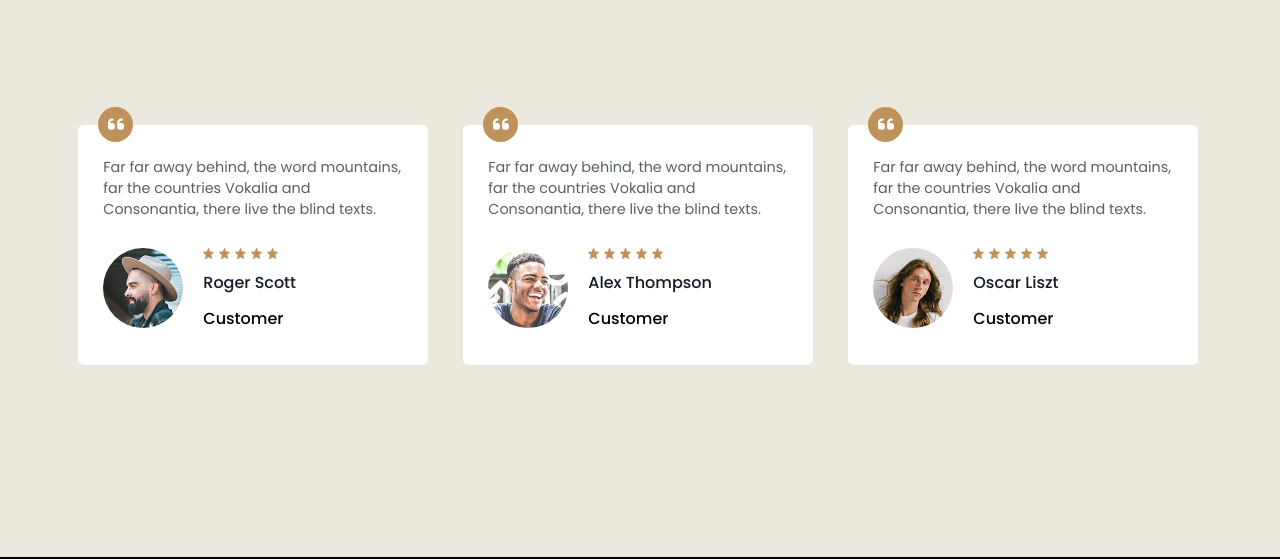
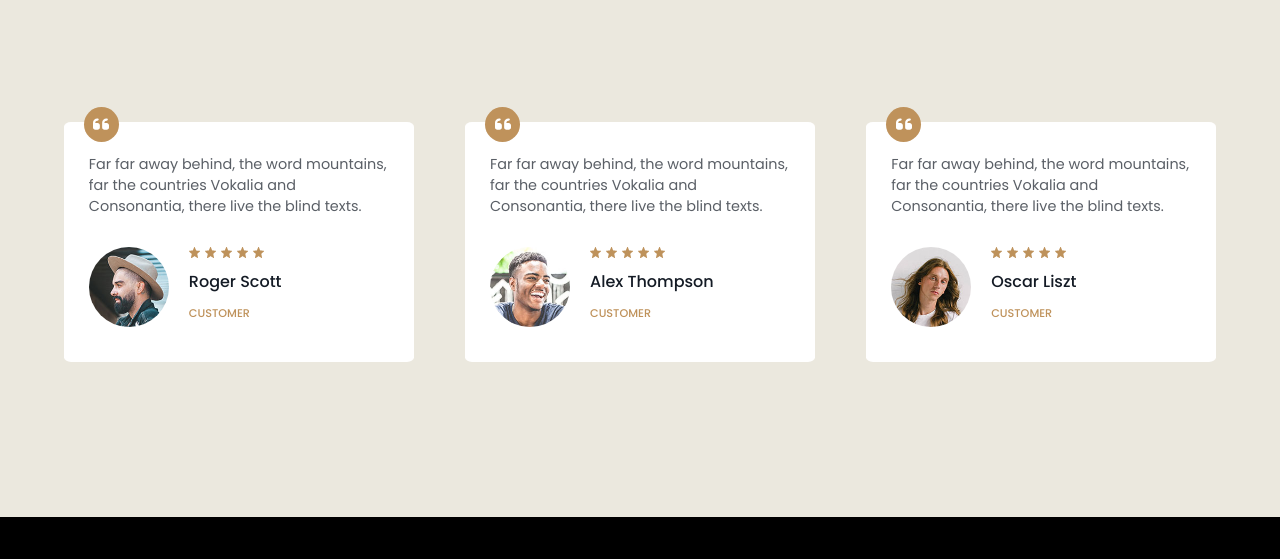
Before and after one commit to arden-rh/barbershop, a plain HTML site: page src/index.html in a window 1280 px wide. Shown: the part 1889-2448 px from the top of the page. Drawn offline with nearby package versions, Linux system fonts and the light colour scheme.

Commit message:
Changed card-element so that it is not double

```diff
--- a/src/index.html
+++ b/src/index.html
@@ -140,7 +140,7 @@
         <h3>Testimonial</h3>
         <span class="short-text">People say about our Barber</span>
       </div>
-      <!-- Mobile Card Carousel -->
+      <!-- Card Carousel/Row -->
       <div class="card-container">
         <div class="card">
           <div class="quote-circle">
@@ -166,14 +166,20 @@
           </div>
         </div>
         <div class="card">
+          <div class="quote-circle">
+            <svg class="quote" xmlns="http://www.w3.org/2000/svg" viewBox="0 0 448 512">
+              <!--! Font Awesome Pro 6.2.0 by @fontawesome - https://fontawesome.com License - https://fontawesome.com/license (Commercial License) Copyright 2022 Fonticons, Inc. -->
+              <path
+                d="M0 216C0 149.7 53.7 96 120 96h8c17.7 0 32 14.3 32 32s-14.3 32-32 32h-8c-30.9 0-56 25.1-56 56v8h64c35.3 0 64 28.7 64 64v64c0 35.3-28.7 64-64 64H64c-35.3 0-64-28.7-64-64V320 288 216zm256 0c0-66.3 53.7-120 120-120h8c17.7 0 32 14.3 32 32s-14.3 32-32 32h-8c-30.9 0-56 25.1-56 56v8h64c35.3 0 64 28.7 64 64v64c0 35.3-28.7 64-64 64H320c-35.3 0-64-28.7-64-64V320 288 216z" />
+            </svg>
+          </div>
           <input type="radio" id="card-2" name="review-cards">
           <div class="card-content">
             <p>
               Far far away behind, the word mountains, far the countries
               Vokalia and Consonantia, there live the blind texts.
             </p>
-            <img class="portrait" src="images/card-portraits/card_img_2_150w.jpg" alt="portrait of person" height="80"
-              width="80">
+            <img class="portrait" src="images/card-portraits/card_img_2_150w.jpg" alt="portrait of person" height="80" width="80">
             <div class="card-info">
               <img class="stars" src="images/icons/star-icon.svg" alt="5 stars" width="75">
               <span class="review-name">Alex Thompson</span>
@@ -182,24 +188,6 @@
             </div>
         </div>
         <div class="card">
-          <input type="radio" id="card-3" name="review-cards">
-          <div class="card-content">
-            <p>
-              Far far away behind, the word mountains, far the countries
-              Vokalia and Consonantia, there live the blind texts.
-            </p>
-            <img class="portrait" src="images/card-portraits/card_img_3_150w.jpg" alt="portrait of person" height="80"
-              width="80">
-            <div class="card-info">
-              <img class="stars" src="images/icons/star-icon.svg" alt="5 stars" width="75">
-              <span class="review-name">Oscar Liszt</span>
-              <span class="customer">Customer</span>
-            </div>
-          </div>
-        </div>
-      </div>
-      <!-- Desktop Card Display -->
-      <div class="card-row">
           <div class="quote-circle">
             <svg class="quote" xmlns="http://www.w3.org/2000/svg" viewBox="0 0 448 512">
               <!--! Font Awesome Pro 6.2.0 by @fontawesome - https://fontawesome.com License - https://fontawesome.com/license (Commercial License) Copyright 2022 Fonticons, Inc. -->
@@ -207,57 +195,18 @@
                 d="M0 216C0 149.7 53.7 96 120 96h8c17.7 0 32 14.3 32 32s-14.3 32-32 32h-8c-30.9 0-56 25.1-56 56v8h64c35.3 0 64 28.7 64 64v64c0 35.3-28.7 64-64 64H64c-35.3 0-64-28.7-64-64V320 288 216zm256 0c0-66.3 53.7-120 120-120h8c17.7 0 32 14.3 32 32s-14.3 32-32 32h-8c-30.9 0-56 25.1-56 56v8h64c35.3 0 64 28.7 64 64v64c0 35.3-28.7 64-64 64H320c-35.3 0-64-28.7-64-64V320 288 216z" />
             </svg>
           </div>
+          <input type="radio" id="card-3" name="review-cards">
           <div class="card-content">
             <p>
               Far far away behind, the word mountains, far the countries
               Vokalia and Consonantia, there live the blind texts.
             </p>
-          <img class="portrait" src="images/card-portraits/card_img_1_150w.jpg" alt="portrait of person" height="80"
-            width="80">
-          <div class="card-info">
-            <img class="stars" src="images/icons/star-icon.svg" alt="5 stars" width="75">
-            <span class="review-name">Roger Scott</span>
-            <span class="customer">Customer</span>
-          </div>
-        </div>
-        <div class="quote-circle">
-          <svg class="quote" xmlns="http://www.w3.org/2000/svg" viewBox="0 0 448 512">
-            <!--! Font Awesome Pro 6.2.0 by @fontawesome - https://fontawesome.com License - https://fontawesome.com/license (Commercial License) Copyright 2022 Fonticons, Inc. -->
-            <path
-              d="M0 216C0 149.7 53.7 96 120 96h8c17.7 0 32 14.3 32 32s-14.3 32-32 32h-8c-30.9 0-56 25.1-56 56v8h64c35.3 0 64 28.7 64 64v64c0 35.3-28.7 64-64 64H64c-35.3 0-64-28.7-64-64V320 288 216zm256 0c0-66.3 53.7-120 120-120h8c17.7 0 32 14.3 32 32s-14.3 32-32 32h-8c-30.9 0-56 25.1-56 56v8h64c35.3 0 64 28.7 64 64v64c0 35.3-28.7 64-64 64H320c-35.3 0-64-28.7-64-64V320 288 216z" />
-          </svg>
-        </div>
-        <div class="card-content">
-          <p>
-            Far far away behind, the word mountains, far the countries
-            Vokalia and Consonantia, there live the blind texts.
-          </p>
-          <img class="portrait" src="images/card-portraits/card_img_2_150w.jpg" alt="portrait of a man" height="80"
-            width="80">
-          <div class="card-info">
-            <img class="stars" src="images/icons/star-icon.svg" alt="5 stars" width="75">
-            <span class="review-name">Alex Thompson</span>
-            <span class="customer">Customer</span>
-          </div>
-        </div>
-        <div class="quote-circle">
-          <svg class="quote" xmlns="http://www.w3.org/2000/svg" viewBox="0 0 448 512">
-            <!--! Font Awesome Pro 6.2.0 by @fontawesome - https://fontawesome.com License - https://fontawesome.com/license (Commercial License) Copyright 2022 Fonticons, Inc. -->
-            <path
-              d="M0 216C0 149.7 53.7 96 120 96h8c17.7 0 32 14.3 32 32s-14.3 32-32 32h-8c-30.9 0-56 25.1-56 56v8h64c35.3 0 64 28.7 64 64v64c0 35.3-28.7 64-64 64H64c-35.3 0-64-28.7-64-64V320 288 216zm256 0c0-66.3 53.7-120 120-120h8c17.7 0 32 14.3 32 32s-14.3 32-32 32h-8c-30.9 0-56 25.1-56 56v8h64c35.3 0 64 28.7 64 64v64c0 35.3-28.7 64-64 64H320c-35.3 0-64-28.7-64-64V320 288 216z" />
-          </svg>
-        </div>
-        <div class="card-content">
-          <p>
-            Far far away behind, the word mountains, far the countries
-            Vokalia and Consonantia, there live the blind texts.
-          </p>
-          <img class="portrait" src="images/card-portraits/card_img_3_150w.jpg" alt="portrait of person" height="80"
-            width="80">
+            <img class="portrait" src="images/card-portraits/card_img_3_150w.jpg" alt="portrait of person" height="80" width="80">
             <div class="card-info">
               <img class="stars" src="images/icons/star-icon.svg" alt="5 stars" width="75">
               <span class="review-name">Oscar Liszt</span>
               <span class="customer">Customer</span>
+            </div>
           </div>
         </div>
       </div>
--- a/src/scss/_testimonials.scss
+++ b/src/scss/_testimonials.scss
@@ -25,6 +25,7 @@
   width: 100%;
   height: 200px;
   margin: 30% 0;
+  display: flex;
 }
 
 .card {
@@ -91,6 +92,12 @@
   padding: 0.7em 0;
 }
 
+.customer {
+  color: $color-gold;
+  text-transform: uppercase;
+  font-size: 0.7em;
+}
+
 input {
   appearance: none;
   -webkit-appearance: none;
@@ -133,10 +140,6 @@ input:checked {
   transform: translateX(0);
 }
 
-.card-row {
-  display: none;
-}
-
 @media only screen and (min-width: 650px) {
   .card-container {
     margin: 20% 0;
@@ -165,21 +168,14 @@ input:checked {
   }
 
   .card-container {
-    display: none;
-  }
-
-  .card-row {
-    display: flex;
-    width: 100%;
     align-items: center;
     justify-content: center;
     margin: 10% 0 15% 0;
-    padding: 0 3% 0 0;
   }
 
   .card-content {
     position: relative;
-    width: 30%;
+    width: 100%;
     max-width: 350px;
     padding: 25px;
     top: 0;
@@ -192,15 +188,24 @@ input:checked {
     }
   }
 
+  .card {
+    float: none;
+    margin: 0 2%;
+  }
+
+  .card-container input {
+    display: none;
+  }
+
   .quote-circle {
     position: relative;
-    top: -120px;
-    left: 55px;
+    top: 20px;
+    left: 20px;
   }
 }
 
 @media only screen and (min-width: 1349px) {
-  .card-row {
+  .card-container {
     margin: 5% 0 10% 0;
   }
 }
```
Also changed, not shown: src/style.css. Lines whose indentation alone changed are shown as unchanged.
